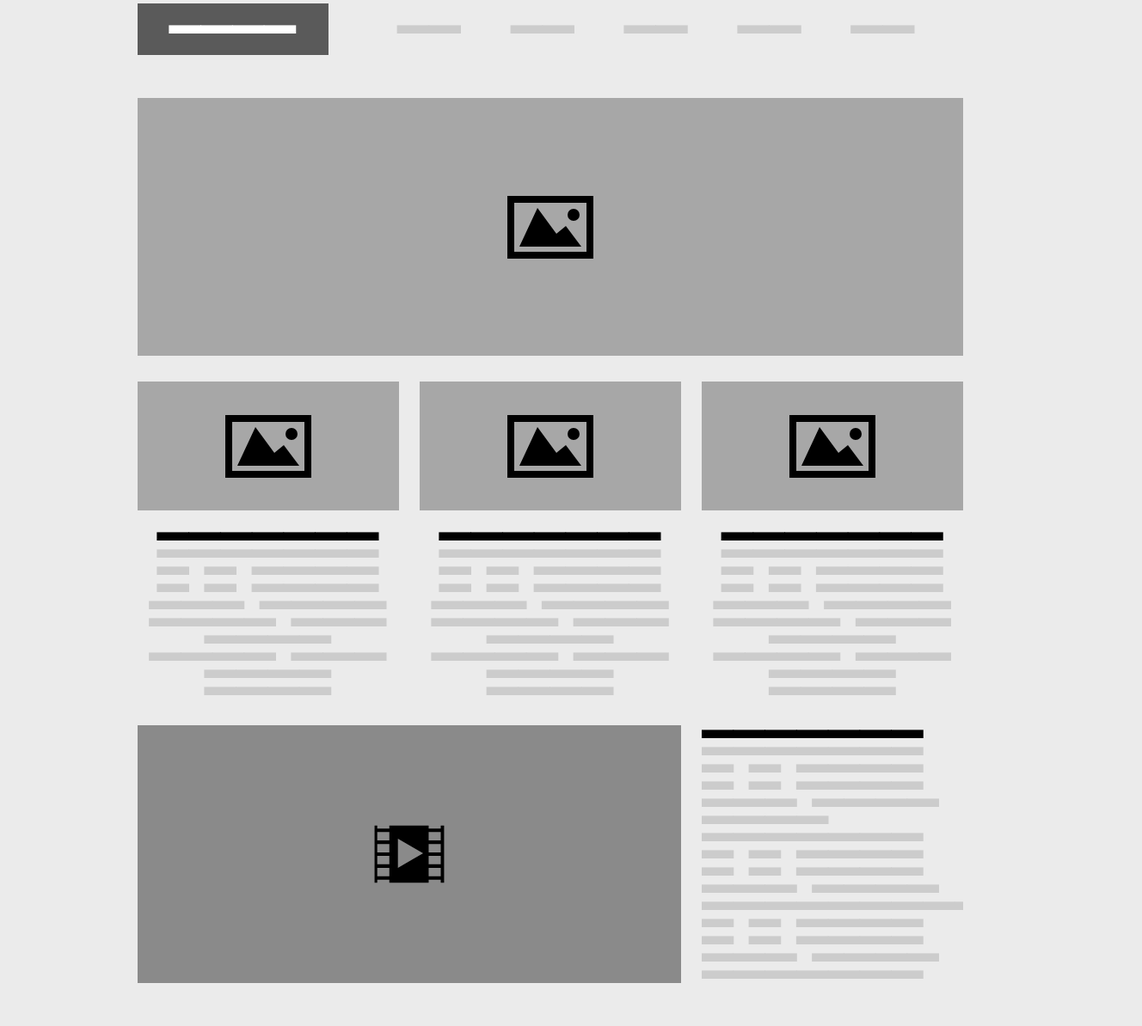
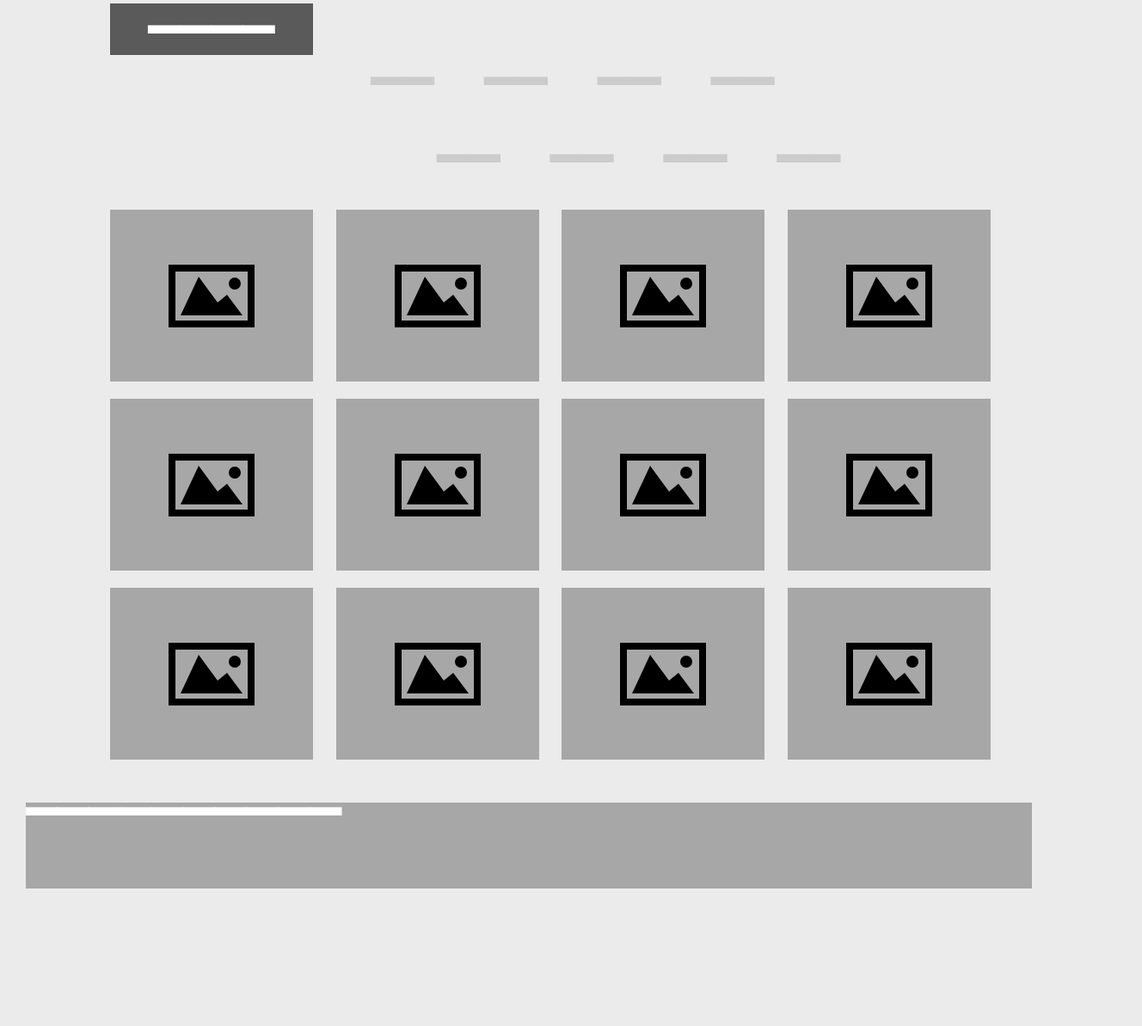
Before and after one commit to kelseygracebond/standouttalent, a plain HTML site: page index.html in a window 1280 px wide. Shown: the part 16-1210 px from the top of the page at 86% size, 1328 px wide, since content can reach past the window. After the commit the page ends 1050 px from the top, so only its background shows below. Drawn offline with nearby package versions, Linux system fonts and the light colour scheme.

Commit message:
home page content // nav in progess

```diff
--- a/index.html
+++ b/index.html
@@ -12,76 +12,172 @@
 		<link rel="stylesheet" href="royalslider/skins/default/rs-default.css">
 	</head>
 	<body>
+
+
+
 		<div class="header-wrapper margin-top">
+
 			<div class="nav-wrapper">
+
 				<div class="container">
+
 					<div class="row-fluid">
-							<div data-description="Site Logo" class="span3 box2 padding center">
-								asdf
-							</div>
-							<div class="span9">
+
+						<div data-description="Site Logo" class="span3 blockcenter box2 padding center">
+								asdf</div> <!--end site logo-->
+
+							<div class="span12">
+
 								<nav class="box">
 									<ul>
-																				<li class="small padding center gray" data-description="Nav">as</li>										<li class="small padding center gray" data-description="Nav">as</li>										<li class="small padding center gray" data-description="Nav">as</li>										<li class="small padding center gray" data-description="Nav">as</li>										<li class="small padding center gray" data-description="Nav">as</li>									</ul>
+                                    <li class="small padding center gray" data-description="Nav">as</li>
+                                   	<li class="small padding center gray" data-description="Nav">as</li>
+                                    <li class="small padding center gray" data-description="Nav">as</li>
+                                    <li class="small padding center gray" data-description="Nav">as</li>
+                                    </ul>
 								</nav>
-							</div>
-						</div>
-					</div>
-				</div>
-			</div>
-		</div>		<div class="content-wrapper">
+
+                             </div> <!--end span##-->
+
+						</div> <!--data-description-->
+
+					</div> <!--end row-fluid-->
+
+				</div> <!--end container-->
+
+			</div> <!--end nav-wrapper-->
+
+		</div>	<!--end header-wrapper margin-top-->
+
+
+        <div class="content-wrapper">
+
 			<div class="section-wrapper">
+
 				<div class="container">
-					<div class="row-fluid box1 margin-top">
-						<div data-description="Slider/Banner" class="span12 height300 w-photo">
-						</div>
-					</div>
-				</div>
-			</div>
+
+                		<div class="span12">
+
+                        	<div class="row-fluid">
+
+								<nav class="box">
+									<ul>
+                                    <li class="small padding center gray" data-description="subnav">as</li>
+                                   	<li class="small padding center gray" data-description="subnav">as</li>
+                                    <li class="small padding center gray" data-description="subnav">as</li>
+                                    <li class="small padding center gray" data-description="subnav">as</li>
+                                    </ul>
+								</nav>
+
+                             </div> <!--end row-fluid-->
+
+						</div> <!--end span##-->
+
+				</div> <!--end container-->
+
+			</div> <!--end section-wrapper-->
+
 			<div class="section-wrapper">
+
 				<div class="container">
+
 					<div class="row-fluid">
-												<div class="span4 box center">
-							<div data-description="Featured Image" class="box1 height150 w-photo margin-bottom center">
-							</div>
-							<span class="black">asdfasd</span>
-							<span class="gray">asdfasd a a asdf a a asaa  asd asdf asaa asd asdf asaa asd asdf asaa</span>
-						</div>
-												<div class="span4 box center">
-							<div data-description="Featured Image" class="box1 height150 w-photo margin-bottom center">
-							</div>
-							<span class="black">asdfasd</span>
-							<span class="gray">asdfasd a a asdf a a asaa  asd asdf asaa asd asdf asaa asd asdf asaa</span>
-						</div>
-												<div class="span4 box center">
-							<div data-description="Featured Image" class="box1 height150 w-photo margin-bottom center">
-							</div>
-							<span class="black">asdfasd</span>
-							<span class="gray">asdfasd a a asdf a a asaa  asd asdf asaa asd asdf asaa asd asdf asaa</span>
-						</div>
-											</div>
-				</div>
-			</div>
+
+						<div class="span3 box center">
+                        	<div data-description="Janruary Event Info" class="box1 height200 w-photo margin-bottom center">
+                       		</div> <!--data-description-->
+						</div> <!--span#-->
+
+						<div class="span3 box center">
+							<div data-description="Febuary Event Info" class="box1 height200 w-photo margin-bottom center">
+							</div><!--data-description-->
+						</div><!--span#-->
+
+						<div class="span3 box center">
+							<div data-description="March Event Info" class="box1 height200 w-photo margin-bottom center">
+							</div><!--data-description-->
+						</div><!--span#-->
+
+                        <div class="span3 box center">
+							<div data-description="April Event Info" class="box1 height200 w-photo margin-bottom center">
+							</div><!--data-description-->
+						</div><!--span#-->
+
+					</div> <!--end row-fluid-->
+
+                    <div class="row-fluid">
+
+						<div class="span3 box center">
+                        	<div data-description="May Event Info" class="box1 height200 w-photo margin-bottom center">
+                       		</div> <!--data-description-->
+						</div> <!--span#-->
+
+						<div class="span3 box center">
+							<div data-description="June Event Info" class="box1 height200 w-photo margin-bottom center">
+							</div><!--data-description-->
+						</div><!--span#-->
+
+						<div class="span3 box center">
+							<div data-description="July Event Info" class="box1 height200 w-photo margin-bottom center">
+							</div><!--data-description-->
+						</div><!--span#-->
+
+                        <div class="span3 box center">
+							<div data-description="August Event Info" class="box1 height200 w-photo margin-bottom center">
+							</div><!--data-description-->
+						</div><!--span#-->
+
+					</div> <!--end row-fluid-->
+
+                    <div class="row-fluid">
+
+						<div class="span3 box center">
+                        	<div data-description="September Event Info" class="box1 height200 w-photo margin-bottom center">
+                       		</div> <!--data-description-->
+						</div> <!--span#-->
+
+						<div class="span3 box center">
+							<div data-description="October Event Info" class="box1 height200 w-photo margin-bottom center">
+							</div><!--data-description-->
+						</div><!--span#-->
+
+						<div class="span3 box center">
+							<div data-description="November Event Info" class="box1 height200 w-photo margin-bottom center">
+							</div><!--data-description-->
+						</div><!--span#-->
+
+                        <div class="span3 box center">
+							<div data-description="December Event Info" class="box1 height200 w-photo margin-bottom center">
+							</div><!--data-description-->
+						</div><!--span#-->
+
+
+					</div> <!--end row-fluid-->
+
+                </div> <!--end container-->
+
+			</div> <!--end section-wrapper-->
+
 			<div class="section-wrapper">
-				<div class="container">
-					<div class="row-fluid">
-						<div data-description="Featured Video" class="span8 box3 height300 w-video">
-						</div>
-						<div class="span4 box">
-							<span class="black">asdfasd</span>
-							<span class="gray">asdfasd a a asdf a a asaa  asd asdf asaa asdfasd a a asdf a a asaa  asd asdf asaasdfasd a a asdf a a asaa  asd asdf asdfasd</span>
-						</div>
-					</div>
-				</div>
-			</div>
-			<div class="section-wrapper">
-				<div class="container">
-					<div class="row-fluid">
-						<br>
-					</div>
-				</div>
-			</div>
-		</div>
+
+                    <div class="span12">
+
+                    	<div class="box1 height100">
+
+                        ajdhfiueah
+
+                        </div> <!--end box1-->
+
+                    </div> <!--end span##-->
+
+			</div>	<!--end section-wrapper-->
+
+        </div> <!--end content-wrapper-->
+
+
+
+
+
 		<script src="http://code.jquery.com/jquery.js"></script>
 		<script src="js/modernizr.js"></script>
 		<script src="js/bootstrap.js"></script>
```
Also changed, not shown: css/bootstrap.css.
